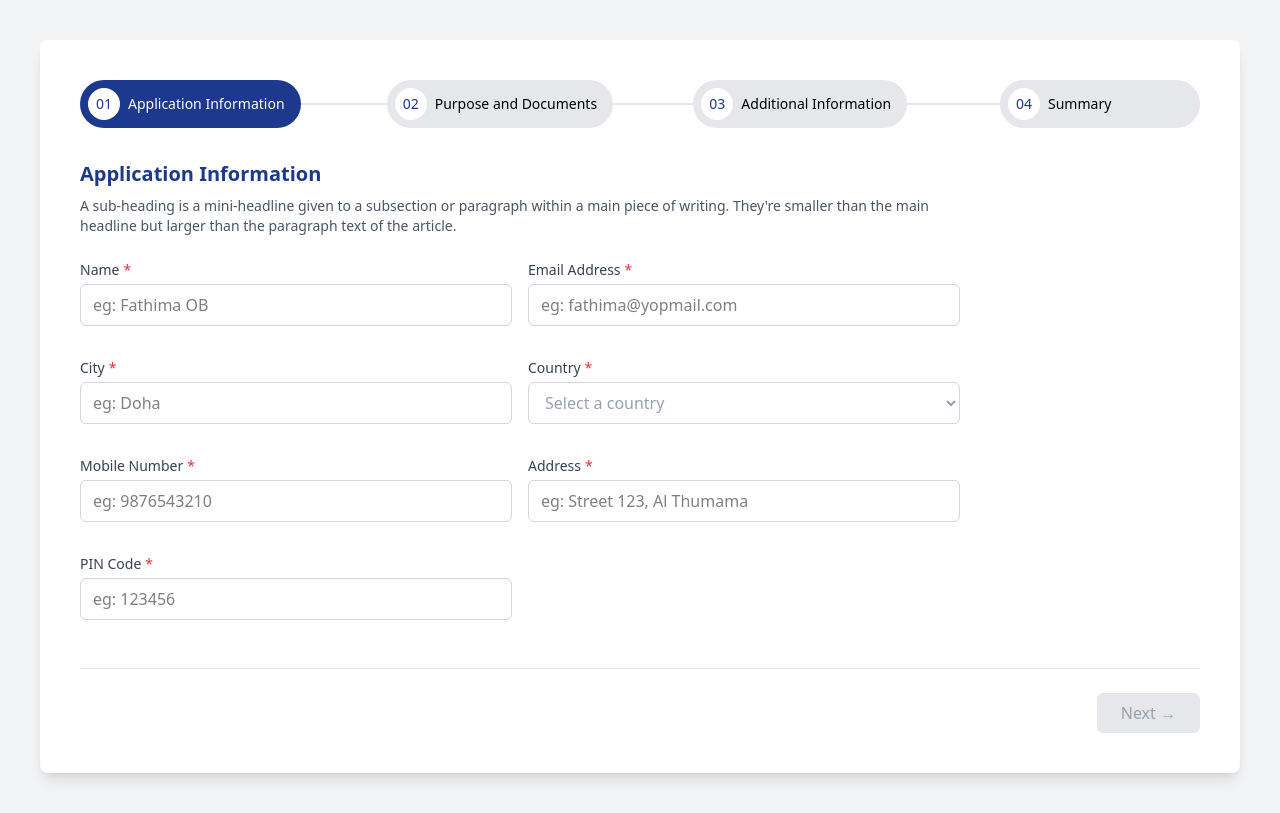
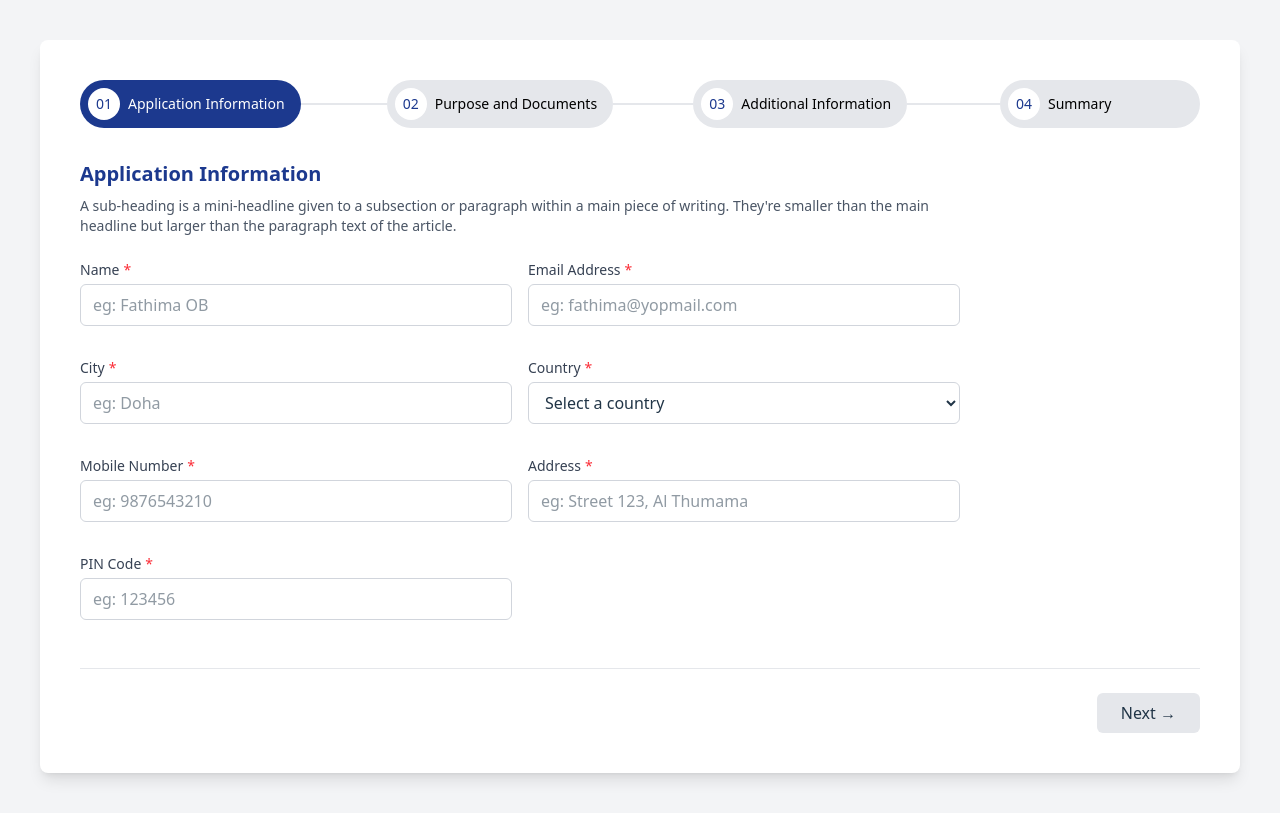
Before and after one commit to fathimabuniyam/react-vite-tailwind-form, a React (Vite) app: page / in a window 1280 px wide. Built offline with nearby package versions, Linux system fonts and the light colour scheme.

Commit message:
fix: Input color

```diff
--- a/src/index.css
+++ b/src/index.css
@@ -12,3 +12,10 @@
   color: #213547;
   background-color: #ffffff;
 }
+button,
+input,
+select,
+optgroup,
+textarea {
+  color: #213547;
+}
```
